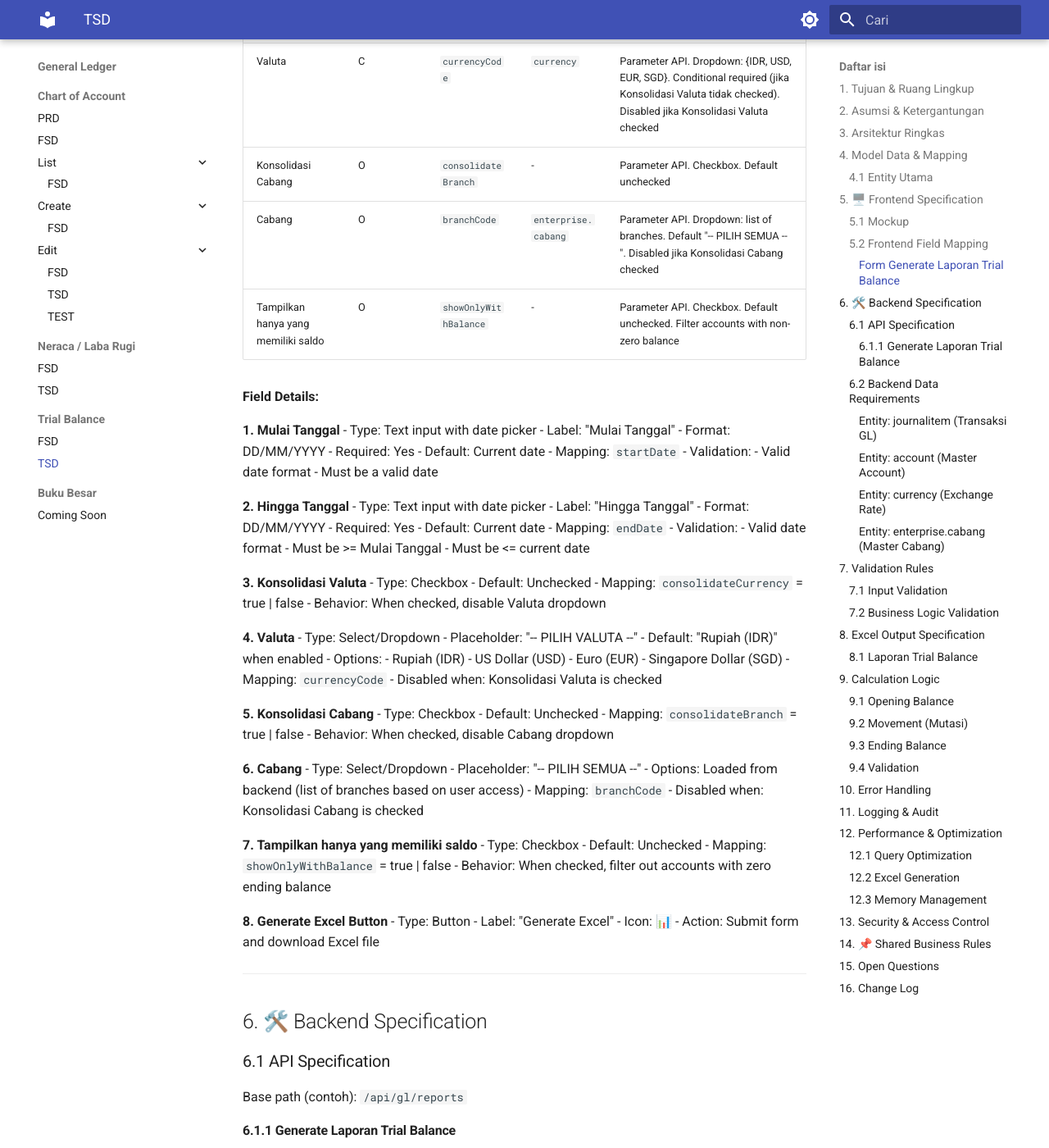
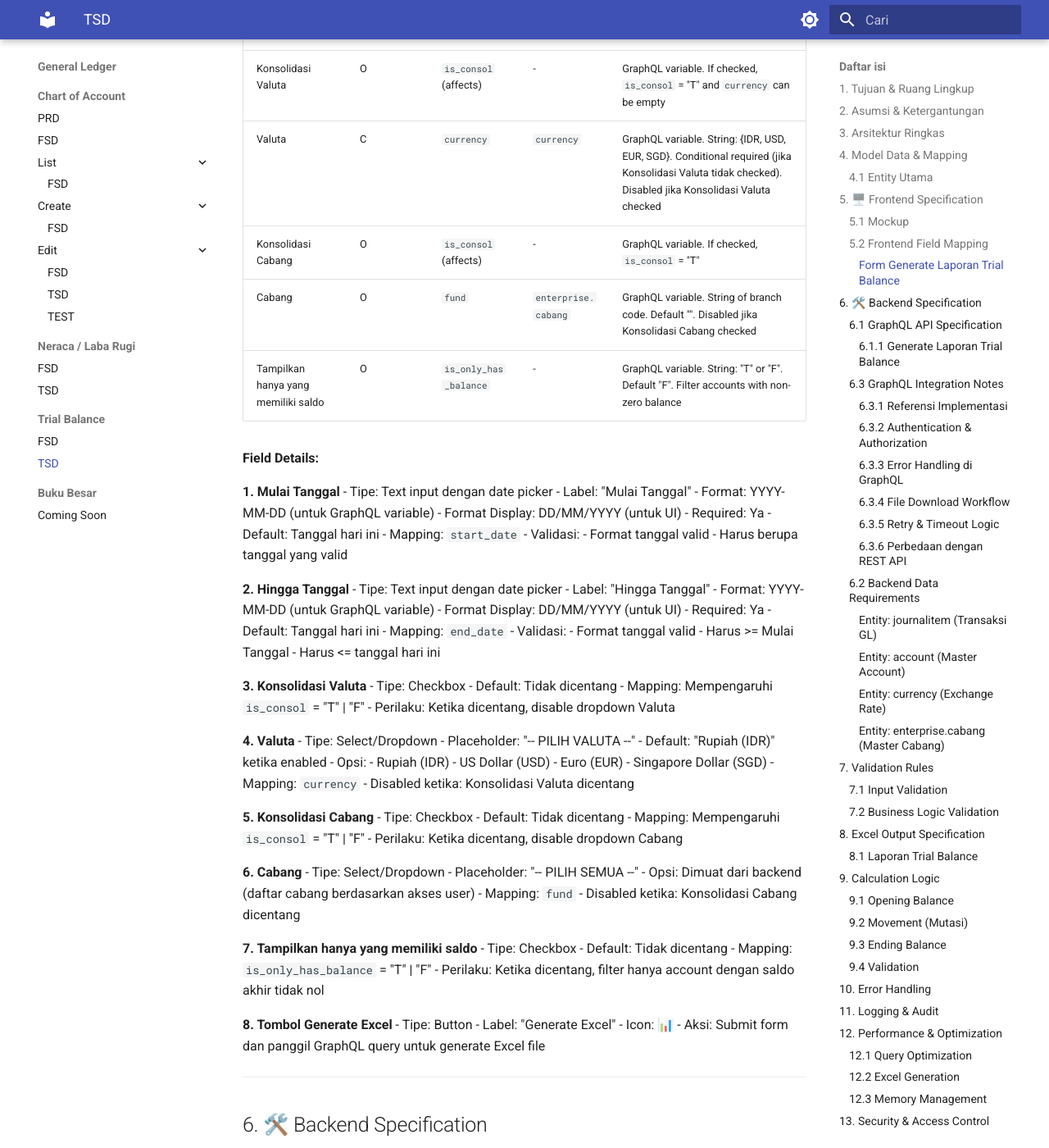
Before and after one commit to wisnu/ibank-docs, an MkDocs documentation site: the page built from docs/GL/trial-balance/TSD_trial-balance_report.md, in a window 1280 px wide and 1400 px high, scrolled down 2518 px. Shown: the whole window at 82% size. Built offline with MkDocs 1.6.1 and Material for MkDocs 9.7.7, drawn with Linux system fonts in a browser that asks for light colours; some of the changed text lies outside the part shown.

Commit message:
docs: update Trial Balance report documentation to reflect GraphQL API architecture, form fields, and specification.

````diff
--- a/docs/GL/trial-balance/TSD_trial-balance_report.md
+++ b/docs/GL/trial-balance/TSD_trial-balance_report.md
@@ -37,9 +37,12 @@
 
 ## 3. Arsitektur Ringkas
 
-- FE memanggil BE service `gl-reporting`.
+- FE memanggil BE GraphQL endpoint `/graphql` dengan query `GetReportTrialBalance`.
 - BE melakukan validasi parameter, query data transaksi, calculate balance (opening, movement, ending), konsolidasi (jika diperlukan), format ke Excel.
-- Excel file di-download langsung oleh FE.
+- BE menyimpan file Excel ke storage dan return JSON response dengan `url_path`.
+- FE download Excel file dari URL yang diberikan.
+
+> **Note**: Sistem menggunakan GraphQL untuk komunikasi FE-BE, bukan REST API.
 
 ---
 
@@ -70,143 +73,193 @@
 
 #### Form Generate Laporan Trial Balance
 
-| Field (UI) | Mandatory | DB Column / Parameter | DB Table | Rules |
-|------------|-----------|----------------------|----------|--------|
-| Mulai Tanggal | M | `startDate` | - | Parameter API. Format DD/MM/YYYY. Must be valid date |
-| Hingga Tanggal | M | `endDate` | - | Parameter API. Format DD/MM/YYYY. Must be >= Mulai Tanggal and <= today |
-| Konsolidasi Valuta | O | `consolidateCurrency` | - | Parameter API. Checkbox. Default unchecked |
-| Valuta | C | `currencyCode` | `currency` | Parameter API. Dropdown: {IDR, USD, EUR, SGD}. Conditional required (jika Konsolidasi Valuta tidak checked). Disabled jika Konsolidasi Valuta checked |
-| Konsolidasi Cabang | O | `consolidateBranch` | - | Parameter API. Checkbox. Default unchecked |
-| Cabang | O | `branchCode` | `enterprise.cabang` | Parameter API. Dropdown: list of branches. Default "-- PILIH SEMUA --". Disabled jika Konsolidasi Cabang checked |
-| Tampilkan hanya yang memiliki saldo | O | `showOnlyWithBalance` | - | Parameter API. Checkbox. Default unchecked. Filter accounts with non-zero balance |
+| Field (UI) | Mandatory | GraphQL Variable | DB Table | Rules |
+|------------|-----------|------------------|----------|--------|
+| Mulai Tanggal | M | `start_date` | - | GraphQL variable. Format YYYY-MM-DD. Must be valid date |
+| Hingga Tanggal | M | `end_date` | - | GraphQL variable. Format YYYY-MM-DD. Must be >= Mulai Tanggal and <= today |
+| Konsolidasi Valuta | O | `is_consol` (affects) | - | GraphQL variable. If checked, `is_consol` = "T" and `currency` can be empty |
+| Valuta | C | `currency` | `currency` | GraphQL variable. String: {IDR, USD, EUR, SGD}. Conditional required (jika Konsolidasi Valuta tidak checked). Disabled jika Konsolidasi Valuta checked |
+| Konsolidasi Cabang | O | `is_consol` (affects) | - | GraphQL variable. If checked, `is_consol` = "T" |
+| Cabang | O | `fund` | `enterprise.cabang` | GraphQL variable. String of branch code. Default "". Disabled jika Konsolidasi Cabang checked |
+| Tampilkan hanya yang memiliki saldo | O | `is_only_has_balance` | - | GraphQL variable. String: "T" or "F". Default "F". Filter accounts with non-zero balance |
 
 **Field Details:**
 
 **1. Mulai Tanggal**
-- Type: Text input with date picker
+- Tipe: Text input dengan date picker
 - Label: "Mulai Tanggal"
-- Format: DD/MM/YYYY
-- Required: Yes
-- Default: Current date
-- Mapping: `startDate`
-- Validation:
-  - Valid date format
-  - Must be a valid date
+- Format: YYYY-MM-DD (untuk GraphQL variable)
+- Format Display: DD/MM/YYYY (untuk UI)
+- Required: Ya
+- Default: Tanggal hari ini
+- Mapping: `start_date`
+- Validasi:
+  - Format tanggal valid
+  - Harus berupa tanggal yang valid
 
 **2. Hingga Tanggal**
-- Type: Text input with date picker
+- Tipe: Text input dengan date picker
 - Label: "Hingga Tanggal"
-- Format: DD/MM/YYYY
-- Required: Yes
-- Default: Current date
-- Mapping: `endDate`
-- Validation:
-  - Valid date format
-  - Must be >= Mulai Tanggal
-  - Must be <= current date
+- Format: YYYY-MM-DD (untuk GraphQL variable)
+- Format Display: DD/MM/YYYY (untuk UI)
+- Required: Ya
+- Default: Tanggal hari ini
+- Mapping: `end_date`
+- Validasi:
+  - Format tanggal valid
+  - Harus >= Mulai Tanggal
+  - Harus <= tanggal hari ini
 
 **3. Konsolidasi Valuta**
-- Type: Checkbox
-- Default: Unchecked
-- Mapping: `consolidateCurrency` = true | false
-- Behavior: When checked, disable Valuta dropdown
+- Tipe: Checkbox
+- Default: Tidak dicentang
+- Mapping: Mempengaruhi `is_consol` = "T" | "F"
+- Perilaku: Ketika dicentang, disable dropdown Valuta
 
 **4. Valuta**
-- Type: Select/Dropdown
+- Tipe: Select/Dropdown
 - Placeholder: "-- PILIH VALUTA --"
-- Default: "Rupiah (IDR)" when enabled
-- Options:
+- Default: "Rupiah (IDR)" ketika enabled
+- Opsi:
   - Rupiah (IDR)
   - US Dollar (USD)
   - Euro (EUR)
   - Singapore Dollar (SGD)
-- Mapping: `currencyCode`
-- Disabled when: Konsolidasi Valuta is checked
+- Mapping: `currency`
+- Disabled ketika: Konsolidasi Valuta dicentang
 
 **5. Konsolidasi Cabang**
-- Type: Checkbox
-- Default: Unchecked
-- Mapping: `consolidateBranch` = true | false
-- Behavior: When checked, disable Cabang dropdown
+- Tipe: Checkbox
+- Default: Tidak dicentang
+- Mapping: Mempengaruhi `is_consol` = "T" | "F"
+- Perilaku: Ketika dicentang, disable dropdown Cabang
 
 **6. Cabang**
-- Type: Select/Dropdown
+- Tipe: Select/Dropdown
 - Placeholder: "-- PILIH SEMUA --"
-- Options: Loaded from backend (list of branches based on user access)
-- Mapping: `branchCode`
-- Disabled when: Konsolidasi Cabang is checked
+- Opsi: Dimuat dari backend (daftar cabang berdasarkan akses user)
+- Mapping: `fund`
+- Disabled ketika: Konsolidasi Cabang dicentang
 
 **7. Tampilkan hanya yang memiliki saldo**
-- Type: Checkbox
-- Default: Unchecked
-- Mapping: `showOnlyWithBalance` = true | false
-- Behavior: When checked, filter out accounts with zero ending balance
+- Tipe: Checkbox
+- Default: Tidak dicentang
+- Mapping: `is_only_has_balance` = "T" | "F"
+- Perilaku: Ketika dicentang, filter hanya account dengan saldo akhir tidak nol
 
-**8. Generate Excel Button**
-- Type: Button
+**8. Tombol Generate Excel**
+- Tipe: Button
 - Label: "Generate Excel"
 - Icon: 📊
-- Action: Submit form and download Excel file
+- Aksi: Submit form dan panggil GraphQL query untuk generate Excel file
 
 ---
 
 ## 6. 🛠️ Backend Specification
 
-### 6.1 API Specification
+### 6.1 GraphQL API Specification
 
-Base path (contoh): `/api/gl/reports`
+**GraphQL Endpoint:** `POST /graphql`
+
+**Content-Type:** `application/json`
+
+> **Note**: Backend menggunakan GraphQL API. Semua request dikirim ke `/graphql` endpoint dengan query dan variables.
 
 #### 6.1.1 Generate Laporan Trial Balance
 
-**Endpoint:** `POST /api/gl/reports/trial-balance/generate`
+**GraphQL Query:** `GetReportTrialBalance`
+
+**GraphQL Schema:**
+
+```graphql
+input ReqGenerateReportTrialBalance {
+    start_date: String!
+    end_date: String!
+    fund: String = ""
+    currency: String = ""
+    is_consol: String!
+    is_only_has_balance: String = ""
+}
+
+type RespGenerateReportTrialBalance {
+    url_path: String
+}
+
+extend type Query {
+    GetReportTrialBalance(input: ReqGenerateReportTrialBalance): RespGenerateReportTrialBalance
+}
+```
 
 **Tabel yang Diakses (SELECT):**
 
 | Tabel | Operasi | Kolom | Join/Lookup |
 |-------|---------|-------|-------------|
-| `journalitem` | **SELECT** | transaction_id, transaction_date, account_id, account_code, currency_code, branch_code, debit_amount, credit_amount, description | WHERE transaction_date BETWEEN startDate AND endDate AND (branch_code = branchCode OR consolidateBranch = true) AND (currency_code = currencyCode OR consolidateCurrency = true) |
-| `journalitem` (opening) | **SELECT** | account_id, account_code, currency_code, branch_code, SUM(debit_amount), SUM(credit_amount) | WHERE transaction_date < startDate (untuk calculate opening balance) |
+| `journalitem` | **SELECT** | transaction_id, transaction_date, account_id, account_code, currency_code, branch_code, debit_amount, credit_amount, description | WHERE transaction_date BETWEEN start_date AND end_date AND (branch_code = fund OR is_consol = 'T') AND (currency_code = currency OR is_consol = 'T') |
+| `journalitem` (opening) | **SELECT** | account_id, account_code, currency_code, branch_code, SUM(debit_amount), SUM(credit_amount) | WHERE transaction_date < start_date (untuk calculate opening balance) |
 | `account` | **SELECT** | account_id, account_code, account_name, account_type, normal_balance, is_active | JOIN dengan journalitem untuk mendapatkan account details |
-| `currency` | **SELECT** (conditional) | currency_code, rate_date, exchange_rate | JOIN jika consolidateCurrency = true. WHERE rate_date = endDate |
+| `currency` | **SELECT** (conditional) | currency_code, rate_date, exchange_rate | JOIN jika is_consol = 'T'. WHERE rate_date = end_date |
 | `enterprise.cabang` | **SELECT** (lookup) | branch_code, branch_name, is_active | JOIN untuk nama cabang (optional) |
 
-**Request**
+**Request GraphQL Query:**
+
+```graphql
+query GetReportTrialBalance($input: ReqGenerateReportTrialBalance) {
+  GetReportTrialBalance(input: $input) {
+    url_path
+  }
+}
+```
+
+**Request Variables:**
 
 ```json
 {
-  "startDate": "01/01/2026",
-  "endDate": "28/01/2026",
-  "consolidateCurrency": false,
-  "currencyCode": "IDR",
-  "consolidateBranch": false,
-  "branchCode": "001",
-  "showOnlyWithBalance": true
+  "input": {
+    "start_date": "2026-01-01",
+    "end_date": "2026-01-28",
+    "fund": "001",
+    "currency": "IDR",
+    "is_consol": "F",
+    "is_only_has_balance": "T"
+  }
 }
 ```
 
-**Response:** Binary Excel file (.xlsx)
+**Response:**
+
+```json
+{
+  "data": {
+    "GetReportTrialBalance": {
+      "url_path": "/storage/reports/trial-balance-20260128-abc123.xlsx"
+    }
+  }
+}
+```
+
+> **Note**: Response berisi `url_path` untuk download file Excel. Frontend perlu melakukan GET request ke URL tersebut untuk download file.
 
 **Proses Backend:**
 
 1. Validasi input parameters:
-   - `startDate`: format valid DD/MM/YYYY
-   - `endDate`: format valid DD/MM/YYYY, >= startDate, <= current date
-   - `currencyCode`: valid jika consolidateCurrency = false
-   - `branchCode`: valid jika consolidateBranch = false
+   - `start_date`: format valid YYYY-MM-DD
+   - `end_date`: format valid YYYY-MM-DD, >= start_date, <= current date
+   - `currency`: valid jika is_consol = 'F'
+   - `fund`: optional, untuk filter branch
 
 2. **Calculate Opening Balance (Saldo Awal):**
-   - Query semua transaksi dengan `transaction_date < startDate`
+   - Query semua transaksi dengan `transaction_date < start_date`
    - Group by account_id, currency_code, branch_code
    - SUM(debit_amount) - SUM(credit_amount) untuk setiap account
-   - Filter by branch (jika consolidateBranch = false)
-   - Filter by currency (jika consolidateCurrency = false)
+   - Filter by fund (jika is_consol = 'F' dan fund tidak kosong)
+   - Filter by currency (jika is_consol = 'F' dan currency tidak kosong)
 
 3. **Calculate Movement (Mutasi):**
-   - Query semua transaksi dengan `transaction_date BETWEEN startDate AND endDate`
+   - Query semua transaksi dengan `transaction_date BETWEEN start_date AND end_date`
    - Group by account_id, currency_code, branch_code
    - SUM(debit_amount) dan SUM(credit_amount) untuk setiap account
-   - Filter by branch (jika consolidateBranch = false)
-   - Filter by currency (jika consolidateCurrency = false)
+   - Filter by fund (jika is_consol = 'F' dan fund tidak kosong)
+   - Filter by currency (jika is_consol = 'F' dan currency tidak kosong)
 
 4. **Calculate Ending Balance (Saldo Akhir):**
    - Ending Balance = Opening Balance + Movement (Debit - Credit)
@@ -214,22 +267,19 @@
      - Ending Debit = (Opening Debit + Movement Debit) - (Opening Credit + Movement Credit) jika hasil > 0
      - Ending Credit = (Opening Credit + Movement Credit) - (Opening Debit + Movement Debit) jika hasil > 0
 
-5. **Jika `consolidateCurrency = true`:**
-   - Query exchange rate dari `currency` untuk `rate_date = endDate`
+5. **Jika `is_consol = 'T'`:**
+   - Query exchange rate dari `currency` untuk `rate_date = end_date`
    - Konversi semua balance (opening, movement, ending) ke IDR (base currency) menggunakan exchange_rate
-   - Aggregate balance per account (merge semua currency)
+   - Aggregate balance per account (merge semua currency dan fund/branch)
 
-6. **Jika `consolidateBranch = true`:**
-   - Aggregate balance (opening, movement, ending) per account across all branches
-
-7. **Jika `showOnlyWithBalance = true`:**
+6. **Jika `is_only_has_balance = 'T'`:**
    - Filter hanya account dengan ending balance != 0 (ending_debit > 0 OR ending_credit > 0)
 
-8. **Grouping dan Sorting:**
+7. **Grouping dan Sorting:**
    - Join dengan `account` untuk mendapatkan account_name
    - Sort by account_code (ascending)
 
-9. **Calculate Grand Total:**
+8. **Calculate Grand Total:**
    - Grand Total Opening Debit = SUM(opening_debit)
    - Grand Total Opening Credit = SUM(opening_credit)
    - Grand Total Movement Debit = SUM(movement_debit)
@@ -237,11 +287,11 @@
    - Grand Total Ending Debit = SUM(ending_debit)
    - Grand Total Ending Credit = SUM(ending_credit)
 
-10. **Validation Balance Equation:**
+9. **Validation Balance Equation:**
     - Total Ending Debit MUST EQUAL Total Ending Credit
-    - If not balanced, return error 500
+    - If not balanced, return GraphQL error
 
-11. **Format data ke struktur Excel dengan kolom:**
+10. **Format data ke struktur Excel dengan kolom:**
     - Kode Rekening
     - Nama Rekening
     - Saldo Awal Debit
@@ -251,34 +301,163 @@
     - Saldo Akhir Debit
     - Saldo Akhir Kredit
 
-12. Generate file Excel menggunakan template Trial Balance
+11. Generate file Excel menggunakan template Trial Balance
 
-13. Return file Excel sebagai binary stream dengan Content-Type: application/vnd.openxmlformats-officedocument.spreadsheetml.sheet
+12. **Upload file ke storage** (S3, local storage, atau file server)
+
+13. **Return JSON response** dengan `url_path` ke file Excel yang telah di-generate
 
 **Validation:**
 
-- `startDate` required dan valid format DD/MM/YYYY
-- `endDate` required dan valid format DD/MM/YYYY
-- `startDate <= endDate`
-- `endDate <= current date`
-- Jika `consolidateCurrency = false`, maka `currencyCode` required dan valid
-- Jika `consolidateBranch = false`, maka `branchCode` harus valid (optional)
+- `start_date` required dan valid format YYYY-MM-DD
+- `end_date` required dan valid format YYYY-MM-DD
+- `start_date <= end_date`
+- `end_date <= current date`
+- `is_consol` required, valid values: "T" or "F"
+- Jika `is_consol = 'F'`, maka `currency` dan/atau `fund` dapat diisi untuk filter
+- `is_only_has_balance` optional, valid values: "T" or "F", default "F"
 
-**Exception Handling:**
+**Exception Handling (GraphQL Errors):**
 
-| Code | Scenario | HTTP | Message |
-|------|----------|------|---------|
-| TB-400-01 | Invalid date format | 400 | "Format tanggal tidak valid" |
-| TB-400-02 | startDate > endDate | 400 | "Mulai tanggal tidak boleh lebih besar dari hingga tanggal" |
-| TB-400-03 | endDate > current date | 400 | "Hingga tanggal tidak boleh melebihi hari ini" |
-| TB-400-04 | Invalid currency | 400 | "Kode valuta tidak valid" |
-| TB-400-05 | Invalid branch | 400 | "Kode cabang tidak valid" |
-| TB-400-06 | Missing required parameter | 400 | "Parameter [nama] wajib diisi" |
-| TB-404-01 | No data found | 404 | "Data tidak ditemukan untuk periode yang diminta" |
-| TB-404-02 | Exchange rate not found | 404 | "Kurs tidak tersedia untuk tanggal [date]" |
-| TB-500-01 | Balance not balanced | 500 | "Total debit dan kredit tidak balance" |
-| TB-500-02 | Excel generation error | 500 | "Gagal generate file Excel" |
-| TB-500-03 | Database error | 500 | "Gagal mengambil data dari database" |
+GraphQL menggunakan error format berbeda dari HTTP status codes. Error dikembalikan dalam `errors` array di response:
+
+```json
+{
+  "errors": [
+    {
+      "message": "Format tanggal tidak valid",
+      "extensions": {
+        "code": "TB-400-01",
+        "field": "start_date"
+      }
+    }
+  ]
+}
+```
+
+| Code | Scenario | Message |
+|------|----------|---------|
+| TB-400-01 | Invalid date format | "Format tanggal tidak valid" |
+| TB-400-02 | start_date > end_date | "Mulai tanggal tidak boleh lebih besar dari hingga tanggal" |
+| TB-400-03 | end_date > current date | "Hingga tanggal tidak boleh melebihi hari ini" |
+| TB-400-04 | Invalid currency | "Kode valuta tidak valid" |
+| TB-400-05 | Invalid branch | "Kode cabang tidak valid" |
+| TB-400-06 | Missing required parameter | "Parameter [nama] wajib diisi" |
+| TB-404-01 | No data found | "Data tidak ditemukan untuk periode yang diminta" |
+| TB-404-02 | Exchange rate not found | "Kurs tidak tersedia untuk tanggal [date]" |
+| TB-500-01 | Balance not balanced | "Total debit dan kredit tidak balance" |
+| TB-500-02 | Excel generation error | "Gagal generate file Excel" |
+| TB-500-03 | Database error | "Gagal mengambil data dari database" |
+
+---
+
+### 6.3 GraphQL Integration Notes
+
+#### 6.3.1 Referensi Implementasi
+
+Backend menggunakan GraphQL implementation dari repository: `ei-ledger-gql`
+
+- **Schema File:** `/services/internal/graph/schemas/tb.graphqls`
+- **Resolver:** `/services/internal/graph/resolvers/`
+- **Generated Code:** `/services/internal/graph/generated/`
+
+#### 6.3.2 Authentication & Authorization
+
+- **Authentication:** Menggunakan JWT token di header request
+  - Header: `Authorization: Bearer <token>`
+  - Token berisi informasi user, role, dan branch access
+- **Authorization:** Validasi di resolver level
+  - User harus memiliki role yang diizinkan (Operator Data, Otorisator, Supervisor, Manager)
+  - User hanya bisa generate laporan untuk branch yang diizinkan sesuai access rights
+
+#### 6.3.3 Error Handling di GraphQL
+
+GraphQL menggunakan pendekatan error handling yang berbeda dari REST API:
+
+**REST API:**
+- Menggunakan HTTP status codes (400, 404, 500)
+- Error message di response body
+
+**GraphQL:**
+- HTTP status selalu 200 (kecuali server error)
+- Error dikembalikan di `errors` array dalam response
+- Setiap error memiliki `message` dan `extensions` (untuk metadata tambahan seperti error code, field yang error)
+
+**Contoh Response dengan Error:**
+
+```json
+{
+  "data": {
+    "GetReportTrialBalance": null
+  },
+  "errors": [
+    {
+      "message": "Format tanggal tidak valid",
+      "path": ["GetReportTrialBalance"],
+      "extensions": {
+        "code": "TB-400-01",
+        "field": "start_date",
+        "invalidValue": "2026/01/01"
+      }
+    }
+  ]
+}
+```
+
+#### 6.3.4 File Download Workflow
+
+Karena response GraphQL berupa JSON (bukan binary file), download Excel menggunakan workflow 2-step:
+
+**Step 1: Call GraphQL Query**
+- Frontend memanggil `GetReportTrialBalance` query
+- Backend generate Excel file dan upload ke storage
+- Backend return `url_path` dalam response
+
+**Step 2: Download File**
+- Frontend melakukan GET request ke `url_path` yang diberikan
+- Download Excel file dari storage
+
+**Contoh Implementation (Frontend):**
+
+```javascript
+// Step 1: Call GraphQL Query
+const response = await graphqlClient.query({
+  query: GET_REPORT_TRIAL_BALANCE,
+  variables: {
+    input: {
+      start_date: "2026-01-01",
+      end_date: "2026-01-28",
+      fund: "001",
+      currency: "IDR",
+      is_consol: "F",
+      is_only_has_balance: "T"
+    }
+  }
+});
+
+// Step 2: Download from URL
+const urlPath = response.data.GetReportTrialBalance.url_path;
+window.open(urlPath, '_blank'); // atau menggunakan fetch/axios untuk download
+```
+
+#### 6.3.5 Retry & Timeout Logic
+
+- **Query Timeout:** Maximum 120 detik (karena complexity perhitungan balance)
+- **File Generation:** Async process, jika gagal bisa retry
+- **Storage URL:** URL mungkin memiliki expiration time (perlu dikonfirmasi dengan tim infra)
+
+#### 6.3.6 Perbedaan dengan REST API
+
+| Aspek | REST API (Lama) | GraphQL (Baru) |
+|-------|-----------------|----------------|
+| Endpoint | `POST /api/gl/reports/trial-balance/generate` | `POST /graphql` |
+| Request Format | JSON body langsung | GraphQL query + variables |
+| Response Type | Binary Excel file | JSON dengan `url_path` |
+| Error Format | HTTP status codes | GraphQL errors array |
+| Field Naming | camelCase | snake_case |
+| Date Format | DD/MM/YYYY | YYYY-MM-DD |
+| Boolean Values | true/false | "T"/"F" (String) |
+| Download | Direct download | Two-step (query → URL → download) |
 
 ---
 
@@ -622,3 +801,4 @@
 | Date | Description | Author |
 |------|-------------|--------|
 | 2026-02-05 | Initial TSD draft - converted from FSD_trial-balance_report.md | System Analyst |
+| 2026-02-05 | Updated API specification from REST to GraphQL based on ei-ledger-gql implementation - Changed endpoint, field naming (snake_case), date format (YYYY-MM-DD), response type (URL path), and added GraphQL Integration Notes section | System Analyst |
````
